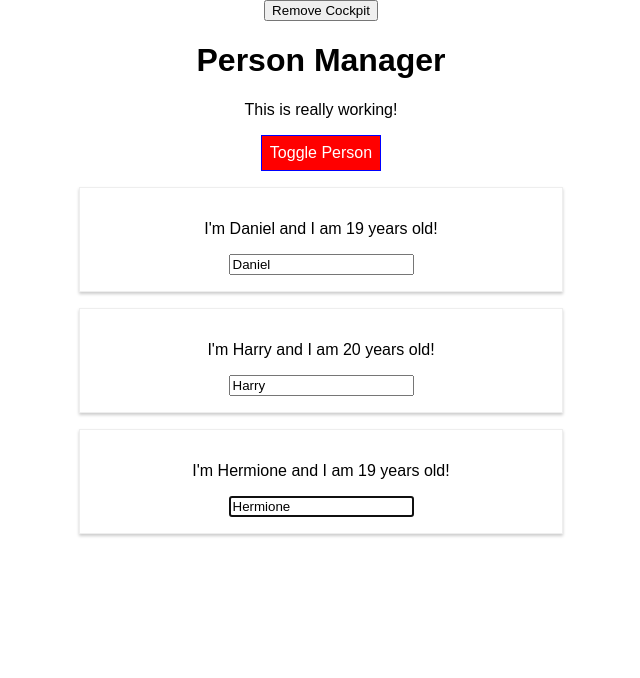
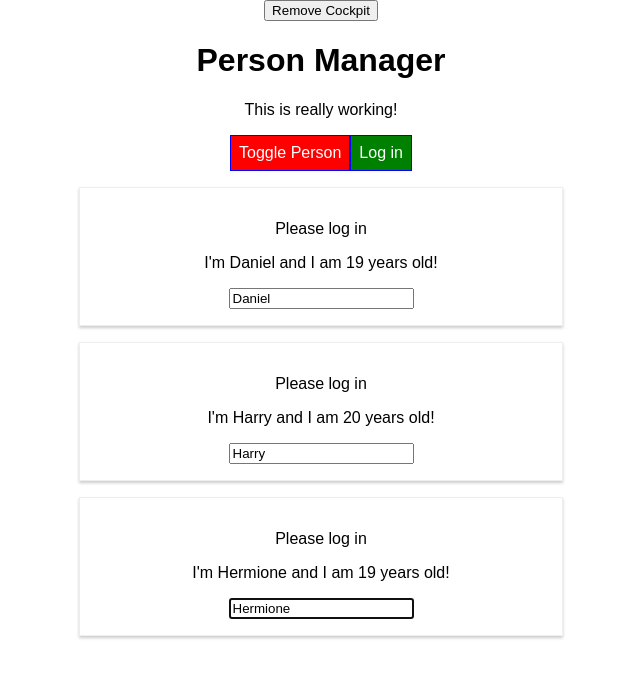
Before and after one commit to danielsyahputra/reactjs-journey, a React (Create React App) app in the folder reactjs-app/: page / in a window 1280 px wide. Shown: the top 678 px of the page, without its empty margins (319-959 px from the left). Built offline with nearby package versions, Linux system fonts and the light colour scheme.

Commit message:
understanding props chain problemns

```diff
--- a/reactjs-app/src/components/Cockpit/Cockpit.js
+++ b/reactjs-app/src/components/Cockpit/Cockpit.js
@@ -45,6 +45,7 @@
       <button ref={toggleBtnRef} className={btnClass} onClick={props.clicked}>
         Toggle Person
       </button>
+      <button onClick={props.login}>Log in</button>
     </div>
   );
 };
--- a/reactjs-app/src/components/Persons/Person/Person.js
+++ b/reactjs-app/src/components/Persons/Person/Person.js
@@ -20,6 +20,7 @@
     console.log("[Person.js] rendering...");
     return (
       <Aux>
+        {this.props.isAuth ? <p>Authenticated!</p> : <p>Please log in</p>}
         <p onClick={this.props.click}>
           I'm {this.props.name} and I am {this.props.age} years old!
         </p>
--- a/reactjs-app/src/components/Persons/Persons.js
+++ b/reactjs-app/src/components/Persons/Persons.js
@@ -36,6 +36,7 @@
           age={person.age}
           key={person.id}
           changed={(event) => this.props.changed(event, person.id)}
+          isAuth={this.props.isAuthenticated}
         />
       );
     });
--- a/reactjs-app/src/containers/App.js
+++ b/reactjs-app/src/containers/App.js
@@ -20,7 +20,8 @@
     otherState: "some other value",
     showPersons: false,
     showCockpit: true,
-    changeCounter: 0
+    changeCounter: 0,
+    authenticated: false
   };
 
   static getDerivedStateFromProps = (props, state) => {
@@ -69,6 +70,10 @@
     });
   };
 
+  loginHandler = () => {
+    this.setState({authenticated: true})
+  }
+
   render() {
     console.log("[App.js] render");
     let persons = null;
@@ -78,6 +83,7 @@
           persons={this.state.persons}
           clicked={this.deletePersonHandler}
           changed={this.nameChangedHandler}
+          isAuthenticated={this.state.authenticated}
         />
       );
     }
@@ -97,6 +103,7 @@
             clicked={this.togglePersonsHandler}
             showPersons={this.state.showPersons}
             personsLength={this.state.persons.length}
+            login={this.loginHandler}
           />
         ) : null}
         {persons}
```
Also changed, not shown: 1 other file (tests, documents, lock files or other folders).
